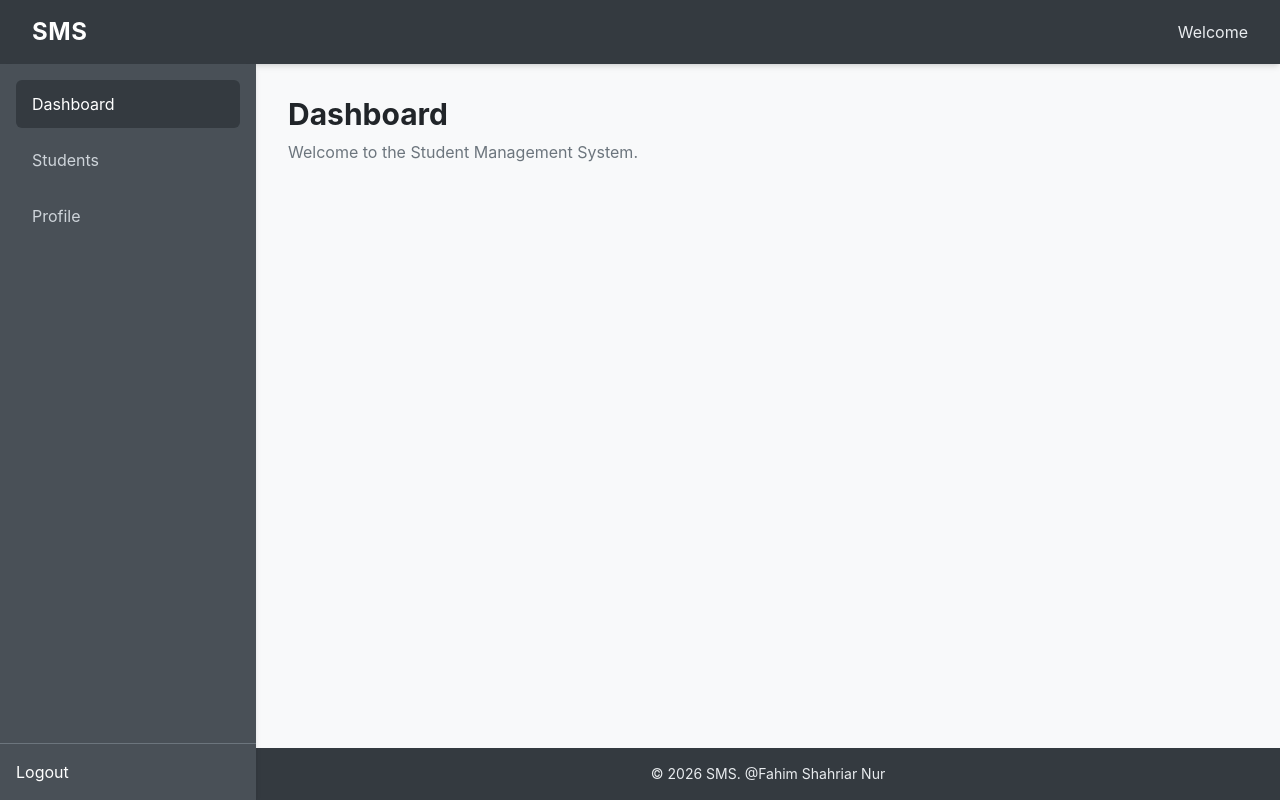
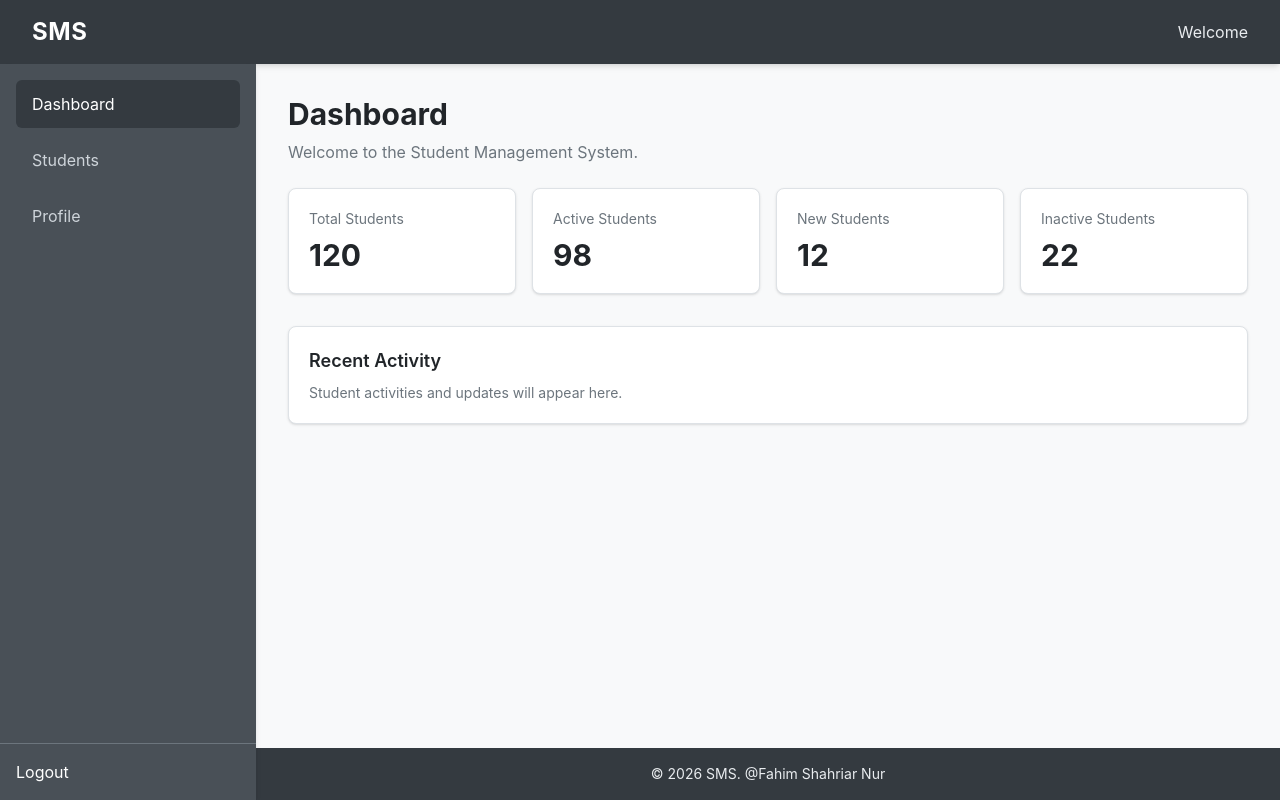
Before and after one commit to fahimsna/Student-Management-System, a React app in the folder frontend/: page /dashboard in a window 1280 px wide. Built offline with nearby package versions, Linux system fonts and the light colour scheme; sample sign-in values are in the browser's storage; the HTML template or start-up script is replaced by a standard one.

Commit message:
fix dashboard.jsx

```diff
--- a/frontend/src/pages/Dashboard.jsx
+++ b/frontend/src/pages/Dashboard.jsx
@@ -21,6 +21,8 @@ export default function Dashboard() {
           {/* Dashboard Content */}
           <main className="flex-1 p-4 sm:p-6 lg:p-8">
             <div className="max-w-7xl mx-auto">
+              {/* Header */}
+              <div>
                 <h1 className="text-2xl sm:text-3xl font-bold text-[#212529]">
                   Dashboard
                 </h1>
@@ -28,6 +30,51 @@ export default function Dashboard() {
                 <p className="mt-2 text-sm sm:text-base text-[#6C757D]">
                   Welcome to the Student Management System.
                 </p>
+              </div>
+
+              {/* Statistics Cards */}
+              <div className="grid grid-cols-1 sm:grid-cols-2 lg:grid-cols-4 gap-4 mt-6">
+                {/* Total Students */}
+                <div className="bg-white border border-[#DEE2E6] rounded-lg p-5 shadow-sm">
+                  <p className="text-sm text-[#6C757D]">Total Students</p>
+
+                  <h2 className="text-3xl font-bold text-[#212529] mt-2">
+                    120
+                  </h2>
+                </div>
+
+                {/* Active Students */}
+                <div className="bg-white border border-[#DEE2E6] rounded-lg p-5 shadow-sm">
+                  <p className="text-sm text-[#6C757D]">Active Students</p>
+
+                  <h2 className="text-3xl font-bold text-[#212529] mt-2">98</h2>
+                </div>
+
+                {/* New Students */}
+                <div className="bg-white border border-[#DEE2E6] rounded-lg p-5 shadow-sm">
+                  <p className="text-sm text-[#6C757D]">New Students</p>
+
+                  <h2 className="text-3xl font-bold text-[#212529] mt-2">12</h2>
+                </div>
+
+                {/* Inactive Students */}
+                <div className="bg-white border border-[#DEE2E6] rounded-lg p-5 shadow-sm">
+                  <p className="text-sm text-[#6C757D]">Inactive Students</p>
+
+                  <h2 className="text-3xl font-bold text-[#212529] mt-2">22</h2>
+                </div>
+              </div>
+
+              {/* Recent Activity */}
+              <div className="mt-8 bg-white border border-[#DEE2E6] rounded-lg shadow-sm p-5">
+                <h2 className="text-lg font-semibold text-[#212529]">
+                  Recent Activity
+                </h2>
+
+                <p className="text-sm text-[#6C757D] mt-2">
+                  Student activities and updates will appear here.
+                </p>
+              </div>
             </div>
           </main>
 
```
Lines whose indentation alone changed are shown as unchanged.
